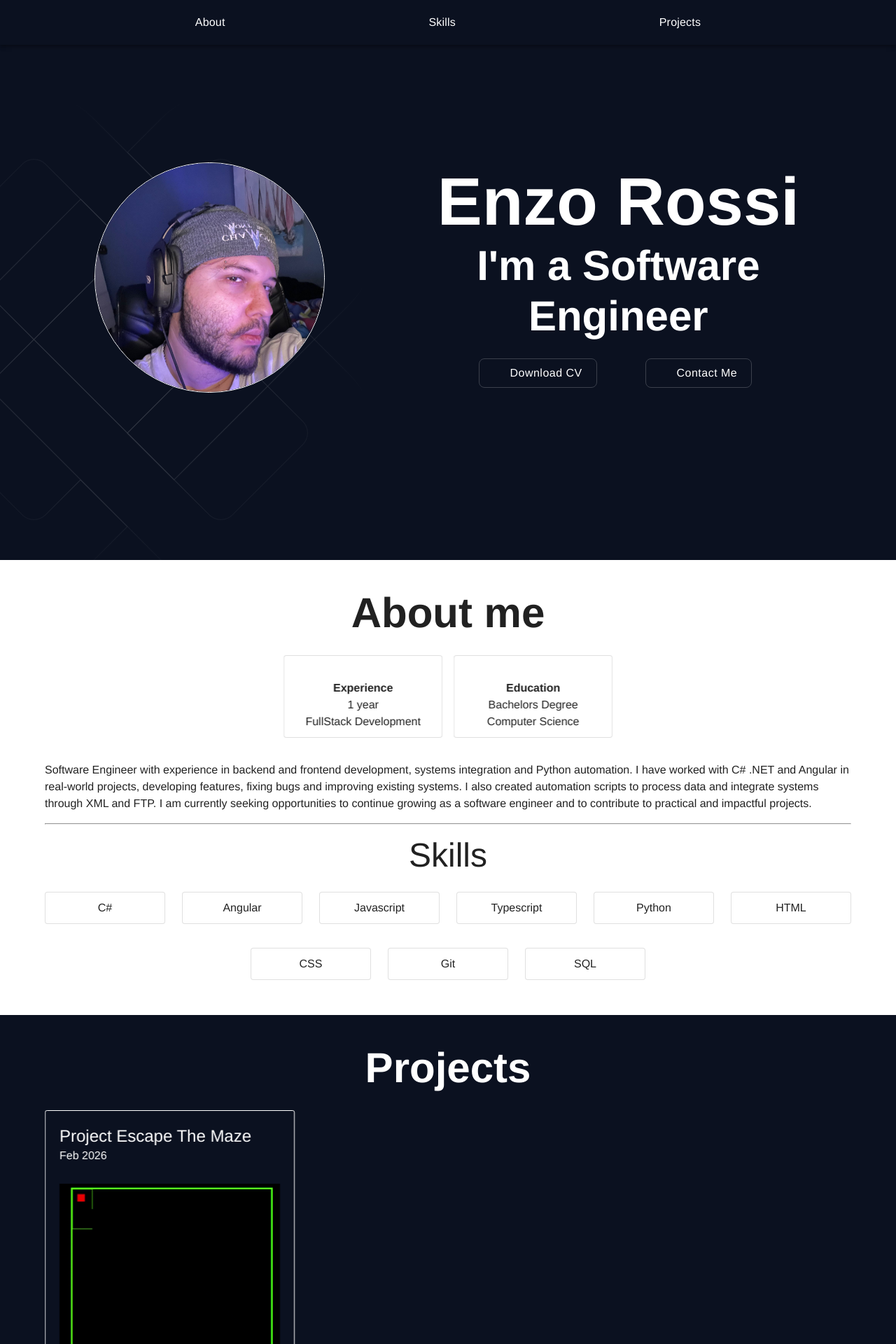
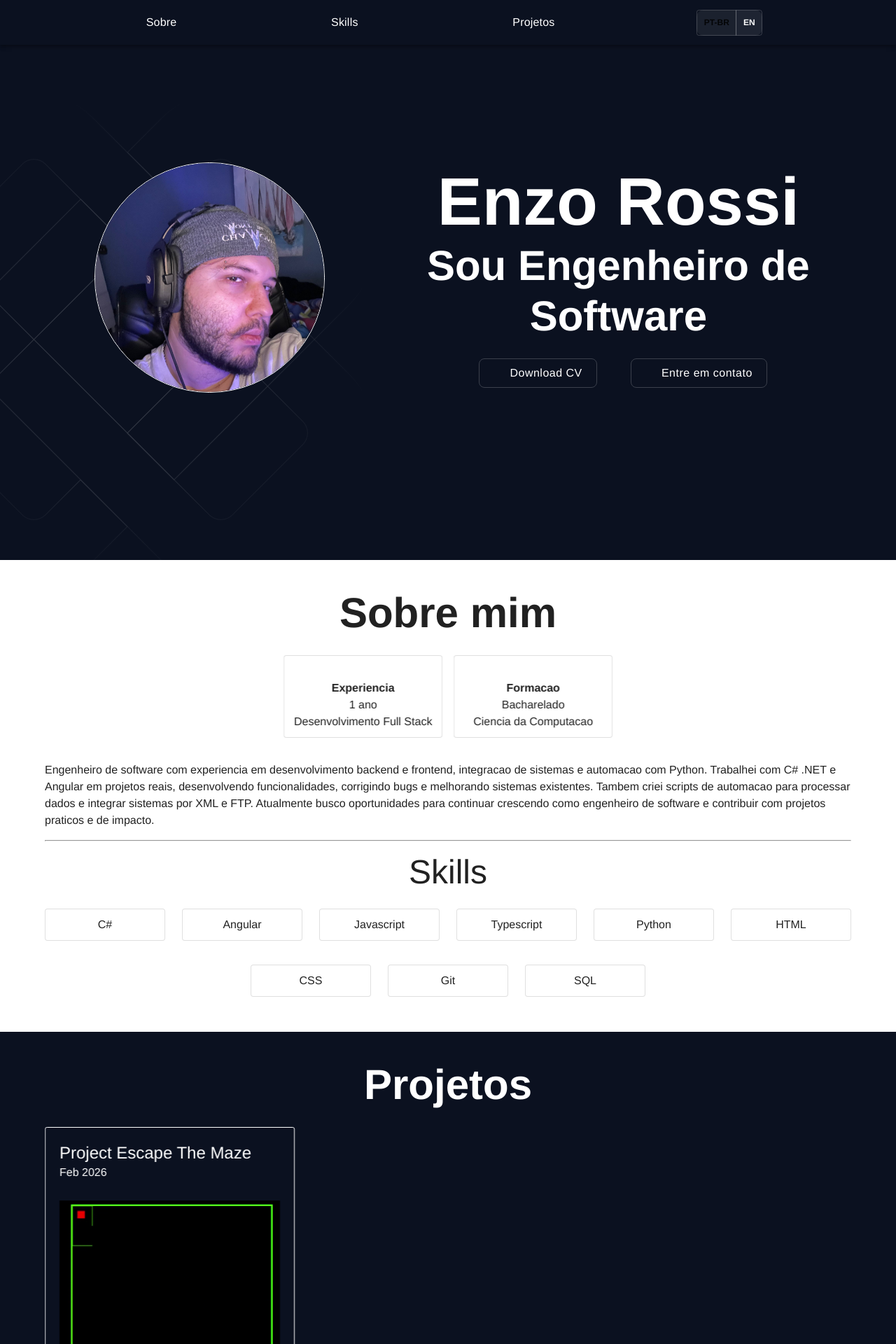
Before and after one commit to enzrossi12/my-portfolio, a React (Vite) app: page / in a window 1280 px wide. Shown: the top 1920 px of the page at 70% size. Built offline with nearby package versions, Linux system fonts and the light colour scheme; some icons are missing.

Commit message:
feat(i18n): add PT-BR/EN language toggle and translations across home

```diff
--- a/src/components/LanguageSwitcher/LanguageSwitcher.tsx
+++ b/src/components/LanguageSwitcher/LanguageSwitcher.tsx
@@ -1,59 +1,43 @@
-// import { useLanguage, type Language } from '../../contexts/LanguageContext';
+import { ToggleButton, ToggleButtonGroup } from "@mui/material";
+import { useLanguage, type Language } from "../../contexts/LanguageContext/LanguageContext";
 
-// const LANGUAGES: { code: Language; label: string }[] = [
-//   { code: 'en', label: 'EN' },
-//   { code: 'pt', label: 'PT' },
-// ];
+const LANGUAGES: { code: Language; label: string }[] = [
+  { code: "pt-BR", label: "PT-BR" },
+  { code: "en", label: "EN" },
+];
 
-// export default function LanguageSwitcher() {
-//   const { language, setLanguage } = useLanguage();
+export default function LanguageSwitcher() {
+  const { language, setLanguage } = useLanguage();
 
-//   return (
-//     <div style={styles.wrapper}>
-//       {LANGUAGES.map(({ code, label }, i) => (
-//         <button
-//           key={code}
-//           onClick={() => setLanguage(code)}
-//           aria-label={`Switch to ${code.toUpperCase()}`}
-//           style={{
-//             ...styles.btn,
-//             ...(i === 0 ? styles.btnLeft : styles.btnRight),
-//             ...(language === code ? styles.btnActive : styles.btnInactive),
-//           }}
-//         >
-//           {label}
-//         </button>
-//       ))}
-//     </div>
-//   );
-// }
-
-// const styles: Record<string, React.CSSProperties> = {
-//   wrapper: {
-//     display: 'inline-flex',
-//     borderRadius: 6,
-//     overflow: 'hidden',
-//     border: '1px solid rgba(255,255,255,0.3)',
-//   },
-//   btn: {
-//     padding: '4px 12px',
-//     fontSize: 13,
-//     fontWeight: 600,
-//     letterSpacing: '0.05em',
-//     cursor: 'pointer',
-//     border: 'none',
-//     transition: 'background 0.2s, color 0.2s',
-//   },
-//   btnLeft: {
-//     borderRight: '1px solid rgba(255,255,255,0.3)',
-//   },
-//   btnRight: {},
-//   btnActive: {
-//     background: '#fff',
-//     color: '#111',
-//   },
-//   btnInactive: {
-//     background: 'transparent',
-//     color: 'rgba(255,255,255,0.7)',
-//   },
-// };
+  return (
+    <ToggleButtonGroup
+      exclusive
+      size="small"
+      value={language}
+      aria-label="language switcher"
+      onChange={(_, value: Language | null) => {
+        if (value) setLanguage(value);
+      }}
+      sx={{
+        backgroundColor: "rgba(255,255,255,0.08)",
+        borderRadius: "10px",
+        ".MuiToggleButton-root": {
+          color: "inherit",
+          borderColor: "rgba(255,255,255,0.18)",
+          px: 1.2,
+          fontSize: "0.75rem",
+          fontWeight: 700,
+        },
+        ".Mui-selected": {
+          backgroundColor: "rgba(255,255,255,0.18)",
+        },
+      }}
+    >
+      {LANGUAGES.map(({ code, label }) => (
+        <ToggleButton key={code} value={code} aria-label={`Switch to ${label}`}>
+          {label}
+        </ToggleButton>
+      ))}
+    </ToggleButtonGroup>
+  );
+}
--- a/src/components/NavBar/NavBar.tsx
+++ b/src/components/NavBar/NavBar.tsx
@@ -7,7 +7,8 @@
 import MenuItem from "@mui/material/MenuItem";
 import Menu from "@mui/material/Menu";
 import { styled } from "@mui/material";
-// import LanguageSwitcher from "../LanguageSwitcher/LanguageSwitcher";
+import LanguageSwitcher from "../LanguageSwitcher/LanguageSwitcher";
+import { useLanguage } from "../../contexts/LanguageContext/LanguageContext";
 
 export const StyledNavLink = styled("a")(() => ({
   textDecoration: "none",
@@ -98,6 +99,7 @@
 
 export default function Navbar() {
   const [anchorEl, setAnchorEl] = React.useState<null | HTMLElement>(null);
+  const { t } = useLanguage();
 
   const handleMenu = (event: React.MouseEvent<HTMLElement>) => {
     setAnchorEl(event.currentTarget);
@@ -122,6 +124,7 @@
 
       >
         <StyledMobileToolbar>
+          <LanguageSwitcher />
           <IconButton
             size="large"
             aria-label="open navigation menu"
@@ -142,31 +145,33 @@
             onClose={handleClose}
           >
             <MobileMenuItem onClick={() => handleSmoothScroll("about")}>
-              <StyledNavLink>About</StyledNavLink>
+              <StyledNavLink>{t("nav.about")}</StyledNavLink>
             </MobileMenuItem>
 
             <MobileMenuItem onClick={() => handleSmoothScroll("skills")}>
-              <StyledNavLink>Skills</StyledNavLink>
+              <StyledNavLink>{t("nav.skills")}</StyledNavLink>
             </MobileMenuItem>
 
             <MobileMenuItem onClick={() => handleSmoothScroll("projects")}>
-              <StyledNavLink>Projects</StyledNavLink>
+              <StyledNavLink>{t("nav.projects")}</StyledNavLink>
             </MobileMenuItem>
           </Menu>
         </StyledMobileToolbar>
 
         <StyledDesktopToolbar variant="regular">
           <DesktopNavItem onClick={() => handleSmoothScroll("about")}>
-            About
+            {t("nav.about")}
           </DesktopNavItem>
 
           <DesktopNavItem onClick={() => handleSmoothScroll("skills")}>
-            Skills
+            {t("nav.skills")}
           </DesktopNavItem>
 
           <DesktopNavItem onClick={() => handleSmoothScroll("projects")}>
-            Projects
+            {t("nav.projects")}
           </DesktopNavItem>
+
+          <LanguageSwitcher />
         </StyledDesktopToolbar>
       </AppBar>
     </Box>
--- a/src/contexts/LanguageContext/LanguageContext.tsx
+++ b/src/contexts/LanguageContext/LanguageContext.tsx
@@ -1,112 +1,107 @@
-// import { createContext, useContext, useState, type ReactNode } from 'react';
+import { createContext, useContext, useMemo, useState, type ReactNode } from "react";
 
-// // ── Types ────────────────────────────────────────────────────────────────────
+export type Language = "pt-BR" | "en";
 
-// export type Language = 'en' | 'pt';
+interface LanguageContextType {
+  language: Language;
+  setLanguage: (lang: Language) => void;
+  t: (key: string) => string;
+}
 
-// interface LanguageContextType {
-//   language: Language;
-//   setLanguage: (lang: Language) => void;
-//   t: (key: string) => string;
-// }
+const DEFAULT_LANGUAGE: Language = "pt-BR";
 
-// // ── Translations ─────────────────────────────────────────────────────────────
+const translations: Record<Language, Record<string, string>> = {
+  "pt-BR": {
+    "nav.about": "Sobre",
+    "nav.skills": "Skills",
+    "nav.projects": "Projetos",
+    "hero.role": "Sou Engenheiro de Software",
+    "hero.downloadCv": "Download CV",
+    "hero.contactMe": "Entre em contato",
+    "about.title": "Sobre mim",
+    "about.experience": "Experiencia",
+    "about.year": "1 ano",
+    "about.fullstack": "Desenvolvimento Full Stack",
+    "about.education": "Formacao",
+    "about.degree": "Bacharelado",
+    "about.course": "Ciencia da Computacao",
+    "about.description":
+      "Engenheiro de software com experiencia em desenvolvimento backend e frontend, integracao de sistemas e automacao com Python. Trabalhei com C# .NET e Angular em projetos reais, desenvolvendo funcionalidades, corrigindo bugs e melhorando sistemas existentes. Tambem criei scripts de automacao para processar dados e integrar sistemas por XML e FTP. Atualmente busco oportunidades para continuar crescendo como engenheiro de software e contribuir com projetos praticos e de impacto.",
+    "about.skills": "Skills",
+    "projects.title": "Projetos",
+    "projects.maze.description":
+      "Um jogo de labirinto no qual um algoritmo procedural cria um layout diferente a cada partida. O jogador se move pelo teclado e precisa chegar ate a bandeira para vencer.",
+    "projects.maze.tech": "Tecnologias: JavaScript, HTML, CSS",
+    "project.viewProject": "Ver projeto",
+    "project.viewCode": "Ver codigo",
+    "footer.rights": "Todos os direitos reservados",
+    "mail.hero.subject": "Contato pelo portfolio",
+    "mail.hero.body": "Ola! Acabei de ver seu portfolio...",
+    "mail.footer.subject": "Contato pelo seu portfolio",
+    "mail.footer.body": "Oi Enzo,",
+  },
+  en: {
+    "nav.about": "About",
+    "nav.skills": "Skills",
+    "nav.projects": "Projects",
+    "hero.role": "I'm a Software Engineer",
+    "hero.downloadCv": "Download CV",
+    "hero.contactMe": "Contact Me",
+    "about.title": "About me",
+    "about.experience": "Experience",
+    "about.year": "1 year",
+    "about.fullstack": "Full Stack Development",
+    "about.education": "Education",
+    "about.degree": "Bachelor's Degree",
+    "about.course": "Computer Science",
+    "about.description":
+      "Software Engineer with experience in backend and frontend development, systems integration and Python automation. I have worked with C# .NET and Angular in real-world projects, developing features, fixing bugs and improving existing systems. I also created automation scripts to process data and integrate systems through XML and FTP. I am currently seeking opportunities to continue growing as a software engineer and to contribute to practical and impactful projects.",
+    "about.skills": "Skills",
+    "projects.title": "Projects",
+    "projects.maze.description":
+      "A maze escape game in which a procedural algorithm creates a different layout on every launch. The player moves using the keyboard and must navigate the maze to reach the flag and complete the game.",
+    "projects.maze.tech": "Technologies: JavaScript, HTML, CSS",
+    "project.viewProject": "View project",
+    "project.viewCode": "View code",
+    "footer.rights": "All rights reserved",
+    "mail.hero.subject": "Contact from portfolio",
+    "mail.hero.body": "Hello! I just saw your portfolio...",
+    "mail.footer.subject": "Contact from your portfolio",
+    "mail.footer.body": "Hi Enzo,",
+  },
+};
 
-// const translations: Record<Language, Record<string, string>> = {
-//   en: {
-//     // Navbar
-//     'nav.home': 'Home',
-//     'nav.about': 'About',
-//     'nav.projects': 'Projects',
-//     'nav.contact': 'Contact',
+const LanguageContext = createContext<LanguageContextType | null>(null);
 
-//     // Hero
-//     'hero.greeting': "Hi, I'm Enzo Rossi",
-//     'hero.subtitle': 'Software Engineer',
-//     'hero.cta': 'View my work',
+const getInitialLanguage = (): Language => {
+  const saved = localStorage.getItem("language");
+  if (saved === "pt-BR" || saved === "en") return saved;
 
-//     // About
-//     'about.title': 'About Me',
-//     'about.description': 'I build modern web applications with a focus on clean code and great user experiences.',
+  return navigator.language.toLowerCase().startsWith("pt") ? "pt-BR" : DEFAULT_LANGUAGE;
+};
 
-//     // Projects
-//     'projects.title': 'Projects',
-//     'projects.viewCode': 'View Code',
-//     'projects.viewDemo': 'Live Demo',
+export function LanguageProvider({ children }: { children: ReactNode }) {
+  const [language, setLanguageState] = useState<Language>(getInitialLanguage);
 
-//     // Contact
-//     'contact.title': 'Get in Touch',
-//     'contact.name': 'Name',
-//     'contact.email': 'Email',
-//     'contact.message': 'Message',
-//     'contact.send': 'Send Message',
+  const setLanguage = (lang: Language) => {
+    localStorage.setItem("language", lang);
+    setLanguageState(lang);
+  };
 
-//     // Footer
-//     'footer.rights': 'All rights reserved.',
-//   },
-//   pt: {
-//     // Navbar
-//     'nav.home': 'Início',
-//     'nav.about': 'Sobre',
-//     'nav.projects': 'Projetos',
-//     'nav.contact': 'Contato',
+  const value = useMemo(
+    () => ({
+      language,
+      setLanguage,
+      t: (key: string): string => translations[language][key] ?? translations.en[key] ?? key,
+    }),
+    [language],
+  );
 
-//     // Hero
-//     'hero.greeting': 'Olá, sou Enzo Rossi',
-//     'hero.subtitle': 'Engenheiro de Software',
-//     'hero.cta': 'Ver meu trabalho',
+  return <LanguageContext.Provider value={value}>{children}</LanguageContext.Provider>;
+}
 
-//     // About
-//     'about.title': 'Sobre Mim',
-//     'about.description': 'Desenvolvo aplicações web modernas com foco em código limpo e ótimas experiências de usuário.',
-
-//     // Projects
-//     'projects.title': 'Projetos',
-//     'projects.viewCode': 'Ver Código',
-//     'projects.viewDemo': 'Ver Demo',
-
-//     // Contact
-//     'contact.title': 'Entre em Contato',
-//     'contact.name': 'Nome',
-//     'contact.email': 'E-mail',
-//     'contact.message': 'Mensagem',
-//     'contact.send': 'Enviar Mensagem',
-
-//     // Footer
-//     'footer.rights': 'Todos os direitos reservados.',
-//   },
-// };
-
-
-
-// const LanguageContext = createContext<LanguageContextType | null>(null);
-
-
-
-// export function LanguageProvider({ children }: { children: ReactNode }) {
-//   // Tries to restore the user's last preference from localStorage
-//   const saved = (localStorage.getItem('language') as Language) ?? 'en';
-//   const [language, setLanguageState] = useState<Language>(saved);
-
-//   const setLanguage = (lang: Language) => {
-//     localStorage.setItem('language', lang);
-//     setLanguageState(lang);
-//   };
-
-//   const t = (key: string): string =>
-//     translations[language][key] ?? translations['en'][key] ?? key;
-
-//   return (
-//     <LanguageContext.Provider value={{ language, setLanguage, t }}>
-//       {children}
-//     </LanguageContext.Provider>
-//   );
-// }
-
-
-
-// export function useLanguage(): LanguageContextType {
-//   const ctx = useContext(LanguageContext);
-//   if (!ctx) throw new Error('useLanguage must be used inside <LanguageProvider>');
-//   return ctx;
-// }
+export function useLanguage(): LanguageContextType {
+  const ctx = useContext(LanguageContext);
+  if (!ctx) throw new Error("useLanguage must be used inside <LanguageProvider>");
+  return ctx;
+}
--- a/src/pages/Home/sections/About/About.tsx
+++ b/src/pages/Home/sections/About/About.tsx
@@ -2,6 +2,7 @@
 import WorkspacePremiumIcon from "@mui/icons-material/WorkspacePremium";
 import SchoolIcon from "@mui/icons-material/School";
 import AnimationComponent from "../../../../components/AnimationComponent/AnimationComponent";
+import { useLanguage } from "../../../../contexts/LanguageContext/LanguageContext";
 
 const StyledCard = styled(Card)(({ theme }) => ({
   padding: "10px 10px",
@@ -13,6 +14,8 @@
 }));
 
 const AboutSection: React.FC = () => {
+  const { t } = useLanguage();
+
   const skillsSet = [
     "C#",
     "Angular",
@@ -30,7 +33,7 @@
       <Container maxWidth="lg">
         <Box id="about" pt={5} mb={3}>
           <Typography variant="h2" textAlign="center">
-            About me
+            {t("about.title")}
           </Typography>
         </Box>
         <Grid
@@ -45,11 +48,11 @@
               <StyledCard variant="outlined">
                 <WorkspacePremiumIcon />
                 <Typography textAlign="center" fontWeight={600}>
-                  Experience
+                  {t("about.experience")}
                 </Typography>
-                <Typography textAlign="center">1 year</Typography>
+                <Typography textAlign="center">{t("about.year")}</Typography>
                 <Typography textAlign="center">
-                  FullStack Development
+                  {t("about.fullstack")}
                 </Typography>
               </StyledCard>
             </AnimationComponent>
@@ -59,30 +62,21 @@
               <StyledCard variant="outlined">
                 <SchoolIcon />
                 <Typography textAlign="center" fontWeight={600}>
-                  Education
+                  {t("about.education")}
                 </Typography>
-                <Typography textAlign="center">Bachelors Degree</Typography>
-                <Typography textAlign="center">Computer Science</Typography>
+                <Typography textAlign="center">{t("about.degree")}</Typography>
+                <Typography textAlign="center">{t("about.course")}</Typography>
               </StyledCard>
             </AnimationComponent>
           </Grid>
         </Grid>
         <Box pb={1}>
-          <Typography>
-            Software Engineer with experience in backend and frontend
-            development, systems integration and Python automation. I have
-            worked with C# .NET and Angular in real-world projects, developing
-            features, fixing bugs and improving existing systems. I also created
-            automation scripts to process data and integrate systems through XML
-            and FTP. I am currently seeking opportunities to continue growing as
-            a software engineer and to contribute to practical and impactful
-            projects.
-          </Typography>
+          <Typography>{t("about.description")}</Typography>
         </Box>
         <hr />
         <Box id="skills" pt={1} mb={3}>
           <Typography variant="h3" textAlign="center" fontWeight={300}>
-            Skills
+            {t("about.skills")}
           </Typography>
         </Box>
         <Box mb={5}>
--- a/src/pages/Home/sections/Hero/Hero.tsx
+++ b/src/pages/Home/sections/Hero/Hero.tsx
@@ -6,6 +6,7 @@
 import { AnimatedBackground } from "../../../../components/AnimatedBackground/AnimatedBackground";
 import CV from "../../../../assets/PDF/EnzoRossi_CV.pdf";
 import Typewriter from "../../../../components/Typewriter/Typewriter";
+import { useLanguage } from "../../../../contexts/LanguageContext/LanguageContext";
 
 const StyledHero = styled("div")(({ theme }) => ({
   backgroundColor: theme.palette.primary.main,
@@ -34,10 +35,8 @@
   document.body.removeChild(link);
 };
 
-const handleEmail = () => {
+const handleEmail = (subject: string, body: string) => {
   const emailAddress = "enzorossi120405@gmail.com";
-  const subject = "subject";
-  const body = "Hello! Just saw your portfolio...";
 
   const mailToLink =
     `https://mail.google.com/mail/?view=cm&fs=1&to=${encodeURIComponent(emailAddress)}` +
@@ -48,6 +47,8 @@
 };
 
 const Hero = () => {
+  const { t } = useLanguage();
+
   return (
     <>
       <StyledHero>
@@ -72,7 +73,7 @@
                 Enzo Rossi
               </Typography>
               <Typewriter
-                text="I'm a Software Engineer"
+                text={t("hero.role")}
                 delay={120}
                 variant="h2"
                 color="primary.contrastText"
@@ -92,7 +93,7 @@
                 >
                   <StyledButton onClick={() => handleDownload()}>
                     <DownloadIcon />
-                    <Typography>Download CV</Typography>
+                    <Typography>{t("hero.downloadCv")}</Typography>
                   </StyledButton>
                 </Grid>
                 <Grid
@@ -100,9 +101,9 @@
                   display="flex"
                   justifyContent="center"
                 >
-                  <StyledButton onClick={() => handleEmail()}>
+                  <StyledButton onClick={() => handleEmail(t("mail.hero.subject"), t("mail.hero.body"))}>
                     <EmailIcon />
-                    <Typography>Contact Me</Typography>
+                    <Typography>{t("hero.contactMe")}</Typography>
                   </StyledButton>
                 </Grid>
               </Grid>
--- a/src/pages/Home/sections/Projects/Projects.tsx
+++ b/src/pages/Home/sections/Projects/Projects.tsx
@@ -3,23 +3,26 @@
 import ProjectCard from "../../../../components/ProjectCard/ProjectCard";
 import type { ProjectCardProps } from "../../../../components/ProjectCard/ProjectCard";
 import AnimationComponent from "../../../../components/AnimationComponent/AnimationComponent";
+import { useLanguage } from "../../../../contexts/LanguageContext/LanguageContext";
 
 const StyledExperience = styled("div")(({ theme }) => ({
   backgroundColor: theme.palette.primary.main,
 }));
 
 const ProjectsSection: FC = () => {
+  const { t } = useLanguage();
 
   const projects: ProjectCardProps[] = [
     {
       title: "Project Escape The Maze",
       subtitle: "Feb 2026",
       srcImg: "/maze.gif",
-      description:
-        "A maze escape game in which a procedural algorithm creates a different layout on every launch. The player moves using the keyboard and must navigate the maze to reach the flag and complete the game.",
-      technologies: "Technologies: JavaScript, HTML, CSS",
+      description: t("projects.maze.description"),
+      technologies: t("projects.maze.tech"),
       websiteURL: "https://enzrossi12.github.io/Escape-the-Maze/",
       codeURL: "https://github.com/enzrossi12/Escape-the-Maze",
+      viewProjectLabel: t("project.viewProject"),
+      viewCodeLabel: t("project.viewCode"),
     },
   ];
 
@@ -28,7 +31,7 @@
       <Container maxWidth="lg">
         <Box id="projects" pt={5} pb={3}>
           <Typography variant="h2" textAlign="center" color="primary.contrastText">
-            Projects
+            {t("projects.title")}
           </Typography>
         </Box>
 
```
Also changed, not shown: src/components/Footer/Footer.tsx (+5 -3 lines), src/components/ProjectCard/ProjectCard.tsx (+6 -2 lines), src/main.tsx (+5 -3 lines).
